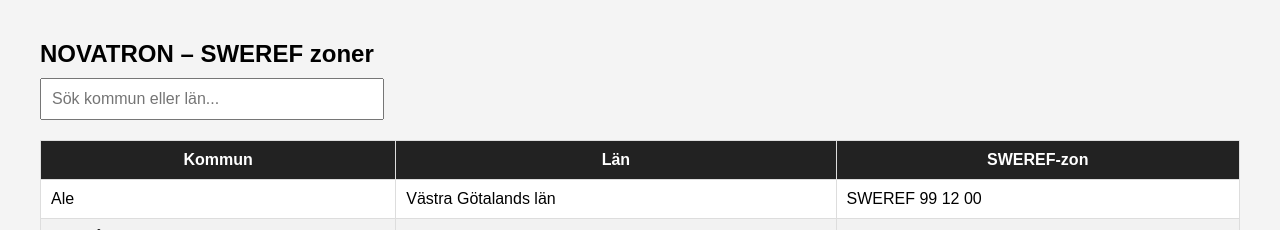
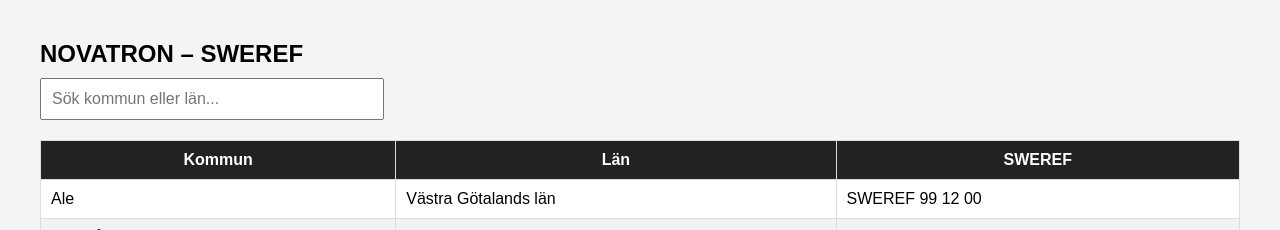
Before and after one commit to TheNavNinja/NOVref, a plain HTML site: page index.html in a window 1280 px wide. Shown: the top 230 px of the page. Drawn offline with Linux system fonts and the light colour scheme.

Commit message:
index.html

```diff
--- a/index.html
+++ b/index.html
@@ -4,7 +4,7 @@
 <head>
 <meta charset="UTF-8">
 <meta name="viewport" content="width=device-width, initial-scale=1.0">
-<title>NOVATRON – SWEREF zoner</title>
+<title>NOVATRON – SWEREF</title>
 
 <style>
 body{
@@ -50,7 +50,7 @@
 
 <body>
 
-<h2>NOVATRON – SWEREF zoner</h2>
+<h2>NOVATRON – SWEREF</h2>
 
 <input type="text" id="searchInput" placeholder="Sök kommun eller län..." onkeyup="searchTable()">
 
@@ -60,7 +60,7 @@
 <tr>
 <th>Kommun</th>
 <th>Län</th>
-<th>SWEREF-zon</th>
+<th>SWEREF</th>
 </tr>
 </thead>
 
```
